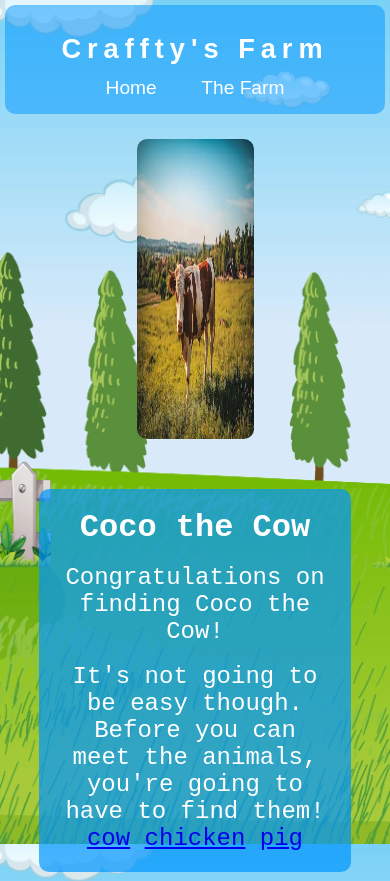
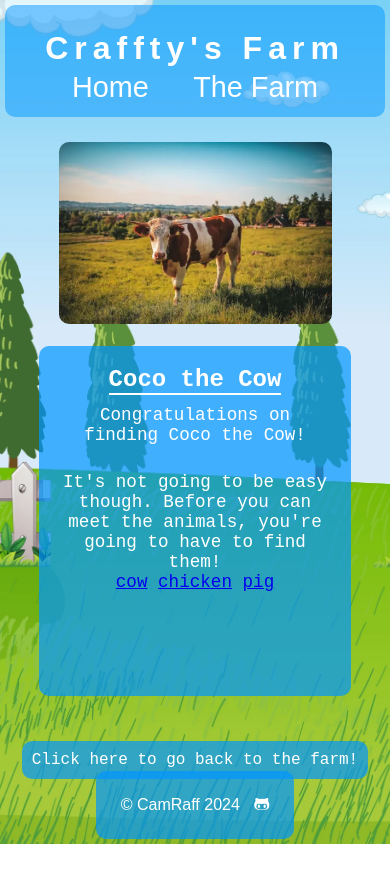
Before and after one commit to CamRaff/Crafftys-Farm_MP2, a plain HTML site: page cow.html in a window 390 px wide. Shown: the top 881 px of the page. After the commit the page ends 844 px from the top, so only its background shows below. Drawn offline with Linux system fonts and the light colour scheme; a web font is replaced by a local one.

Commit message:
responsive styling for home and animal pages

```diff
--- a/assets/css/style.css
+++ b/assets/css/style.css
@@ -49,7 +49,7 @@ header a {
 #logo {
     text-align: left;
     letter-spacing: 6px;
-    font-size: 2.5rem;
+    font-size: 3rem;
 }
 
 #logo, #menu {
@@ -63,7 +63,7 @@ header a {
 
 #menu li {
     display: inline-block;
-    font-size: 1.5rem;
+    font-size: 2.5rem;
     margin: 0 10px;
     list-style-type: none;
 }
@@ -76,7 +76,25 @@ header a {
     border-bottom: 1px solid rgb(94, 244, 114);
 }
 
-@media screen and (max-width: 700px) {
+/* Responsive styling for the header */
+
+@media screen and (max-width: 1050px){
+    #logo {
+        text-align: center;
+    }
+
+    #menu {
+        text-align:center;
+        float:none;
+        margin-top:40px;
+    }
+
+    header {
+        margin-bottom:auto;
+    }
+}
+
+@media screen and (max-width: 770px) {
     #logo {
         text-align: center;
     }
@@ -92,10 +110,10 @@ header a {
     }
 }
 
-@media screen and (max-width: 450px) {
+@media screen and (max-width: 470px) {
     #logo {
         text-align: center;
-        font-size: 1.7rem;
+        font-size: 2rem;
     }
 
     #menu {
@@ -105,7 +123,7 @@ header a {
     }
 
     #menu li {
-        font-size: 1.2rem;
+        font-size: 1.8rem;
         margin: 0 px;
     }
 }
@@ -123,11 +141,10 @@ footer {
     box-sizing: border-box;
     max-width: 2000px;
     overflow: hidden;
-    /* position: fixed; */
     text-align: center;
     align-self: center;
-    flex-shrink: 0;
-    bottom: 0px;
+    position: absolute;
+    bottom:0;
 }
 
 footer p {
@@ -145,7 +162,9 @@ footer a:hover {
     color: rgb(94, 244, 114);
 }
 
-@media screen and (max-width: 700px) {
+/* Responsive styling for the footer */
+
+@media screen and (max-width: 770px) {
     footer p {
         font-size: 1rem;
     }
@@ -174,14 +193,16 @@ footer a:hover {
 }
 
 #siteinfo h2 {
-    font-size: 2rem;
+    font-size: 2.5rem;
     margin-bottom:10px;
     color: white;
+    border-bottom: 2px solid white;
+    display:inline-block;
+    margin-bottom: 10px;
 }
 
 #siteinfo p {
     font-size: 2rem;
-    margin-bottom:10px;
     color: white;
 }
 
@@ -203,24 +224,36 @@ footer a:hover {
     cursor: pointer;
 }
 
-@media screen and (max-width: 700px) {
+/* Responsive styling for the home page */
+
+@media screen and (max-width: 1050px){
     #siteinfo h2 {
-        font-size: 1.5rem;
+        font-size: 2rem;
     }
 
     #siteinfo p {
-        font-size: 1.2rem;
+        font-size: 1.5rem;
+    }
+}
+
+@media screen and (max-width: 770px) {
+    #siteinfo h2 {
+        font-size: 1.8rem;
+    }
+
+    #siteinfo p {
+        font-size: 1.3rem;
     }
 
     #enter {
-        font-size: 1.2rem;
+        font-size: 1.5rem;
         margin-top:20px;
     }
 }
 
 @media screen and (max-width: 450px) {
     #siteinfo h2 {
-        font-size: 1.2rem;
+        font-size: 1.5rem;
     }
 
     #siteinfo p {
@@ -248,45 +281,38 @@ footer a:hover {
 .realanimalone {
     height:400px;
     border-radius:10px;
-    max-width:30%;
+    width:30%;
     margin: 25px;
-    /* overflow:auto; */
     float:left;
 }
 
 .realanimaltwo {
     height:400px;
     border-radius:10px;
-    max-width:30%;
+    width:30%;
     margin: 25px;
     float:right;
 }
 
-/* .realanimaltwo img {
-    width:230%;
-    height:100%;
-    object-fit: cover;
-    border-radius:10px;
-} */
-
-/* .realanimaltwo, #pigtwo {
-    width:500px;
-    display: hidden;
-} */
-
 .animalinfo {
     background-color: rgba(0, 150, 255, .7);
     margin: 25px;
-    min-width:33%;
+    height:370px;
+    width:33%;
     border-radius: 10px;
     box-sizing: border-box;
     text-align: center;
     padding:20px;
+    overflow:scroll;
+    margin-top:-3px;
 }
 
 .animalinfo h2 {
     font-size: 2rem;
     color: white;
+    border-bottom: 2px solid white;
+    display:inline-block;
+    margin-bottom:10px;
 }
 
 .animalinfo p {
@@ -297,7 +323,7 @@ footer a:hover {
 .btf {
     width:fit-content;
     align-self:center;
-    margin-bottom: 25px;
+    margin: 0 auto;
 }
 
 .backtofarm {
@@ -318,31 +344,102 @@ footer a:hover {
     cursor: pointer;
 }
 
-@media screen and (max-width: 700px) {
+/* Responsive styling for the animal pages */
+
+@media screen and (max-width: 1050px) {
+    .animalwrapper {
+        flex-direction: column;
+    }
+
+    .realanimalone {
+        width: 70%;
+        height: 70%;
+    }
+
+    .realanimaltwo {
+        display: none;
+    }
+
+    .animalinfo {
+        width: 80%;
+        height: 400px;
+        font-size: 1.5rem;
+    }
+
+    .animalinfo h2 {
+        font-size: 2.5rem;
+    }
+
+    .animalinfo p {
+        font-size: 2rem;
+    }
+
+}
+
+@media screen and (max-width: 770px) {
     .animalwrapper {
         flex-direction: column;
     }
 
     .animalinfo {
         width: 80%;
+        height: 250px;
+    }
+
+    .animalinfo h2 {
+        font-size: 2rem;
+    }
+
+    .animalinfo p {
+        font-size: 1.5rem;
     }
 
     .realanimalone {
-        width: 80%;
-        height: 300px;
+        width: 70%;
+        height: 70%;
     }
 
     .realanimaltwo {
         display: none;
     }
-/*
-    .btf {
-        width: 80%;
-        border-bottom: 20px;
-    } */
+
+
 
     .backtofarm {
         font-size: 1.2rem;
         margin-top: 20px;
     }
 }
+
+@media screen and (max-width: 450px) {
+    .animalwrapper {
+        flex-direction: column;
+    }
+
+    .animalinfo {
+        width: 80%;
+        height: 350px;
+    }
+
+    .animalinfo h2 {
+        font-size: 1.5rem;
+    }
+
+    .animalinfo p {
+        font-size: 1.1rem;
+    }
+
+    .realanimalone {
+        width: 70%;
+        height: 70%;
+    }
+
+    .realanimaltwo {
+        display: none;
+    }
+
+    .backtofarm {
+        font-size: 1rem;
+        margin-top: 20px;
+    }
+}
```
Also changed, not shown: 1 other file.
